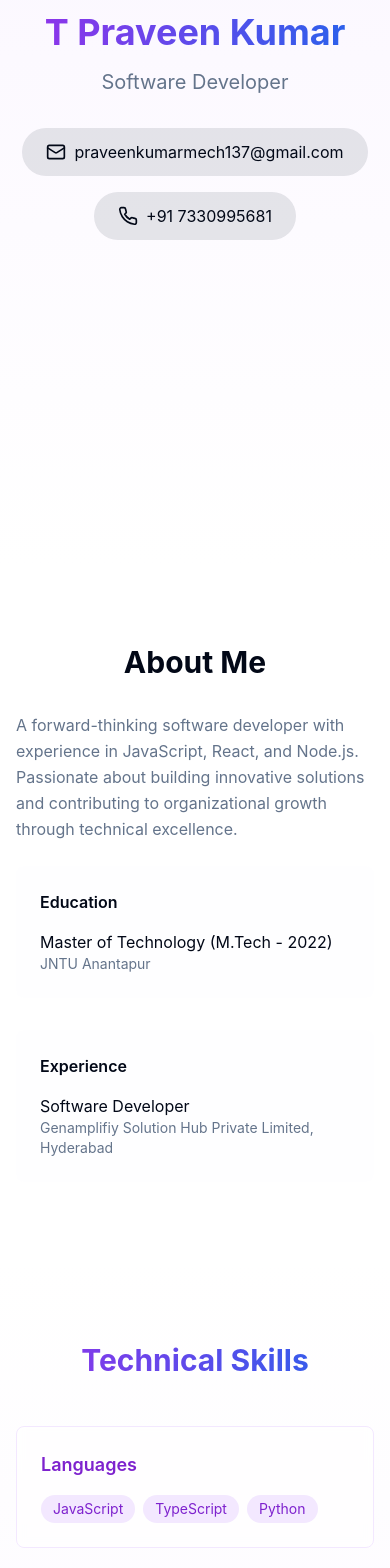
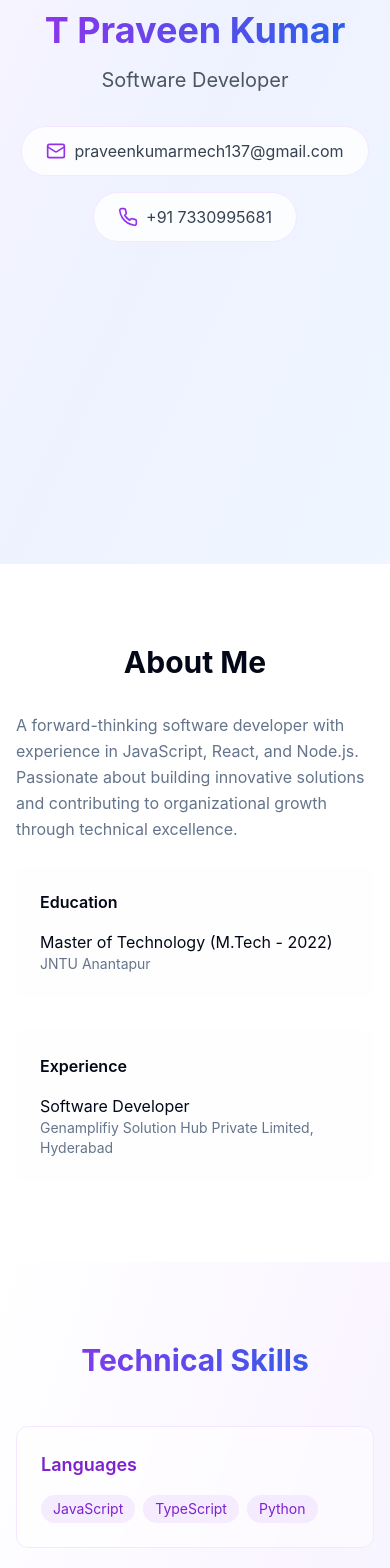
Before and after one commit to Praveen-Samv/praveenportfolio, a React (Vite) app: page / in a window 390 px wide. Shown: the part 280-1848 px from the top of the page. Built offline with nearby package versions, Linux system fonts and the light colour scheme.

Commit message:
Add background colors and effects
Implement background colors, hover effects, and add icons for email and phone in the components. Enhance the overall visual appeal and interactivity of the application.
[skip gpt_engineer]

```diff
--- a/src/components/Hero.tsx
+++ b/src/components/Hero.tsx
@@ -3,13 +3,13 @@ import { Mail, Phone } from "lucide-react";
 
 export const Hero = () => {
   return (
-    <section className="min-h-screen flex items-center justify-center px-4 bg-gradient-to-b from-purple-50 to-white dark:from-gray-900 dark:to-gray-800">
+    <section className="min-h-screen flex items-center justify-center px-4 bg-gradient-to-br from-purple-50 via-indigo-50 to-blue-50 dark:from-gray-900 dark:via-purple-900/20 dark:to-gray-900">
       <div className="text-center">
         <motion.h1
           initial={{ opacity: 0, y: 20 }}
           animate={{ opacity: 1, y: 0 }}
           transition={{ duration: 0.5 }}
-          className="text-4xl md:text-6xl font-bold mb-4 bg-clip-text text-transparent bg-gradient-to-r from-purple-600 to-blue-600"
+          className="text-4xl md:text-6xl font-bold mb-4 bg-gradient-to-r from-purple-600 to-blue-600 bg-clip-text text-transparent"
         >
           T Praveen Kumar
         </motion.h1>
@@ -17,7 +17,7 @@ export const Hero = () => {
           initial={{ opacity: 0, y: 20 }}
           animate={{ opacity: 1, y: 0 }}
           transition={{ duration: 0.5, delay: 0.2 }}
-          className="text-xl md:text-2xl text-muted-foreground mb-8"
+          className="text-xl md:text-2xl text-gray-600 dark:text-gray-300 mb-8"
         >
           Software Developer
         </motion.p>
@@ -29,17 +29,17 @@ export const Hero = () => {
         >
           <a
             href="mailto:praveenkumarmech137@gmail.com"
-            className="inline-flex items-center gap-2 px-6 py-3 rounded-full bg-primary/10 hover:bg-primary/20 transition-colors"
+            className="inline-flex items-center gap-2 px-6 py-3 rounded-full bg-white/80 dark:bg-gray-800/80 hover:bg-purple-100 dark:hover:bg-purple-900/30 transition-all transform hover:-translate-y-1 hover:shadow-lg backdrop-blur-sm border border-purple-100 dark:border-purple-900/30"
           >
-            <Mail className="w-5 h-5" />
-            praveenkumarmech137@gmail.com
+            <Mail className="w-5 h-5 text-purple-600 dark:text-purple-400" />
+            <span className="text-gray-700 dark:text-gray-300">praveenkumarmech137@gmail.com</span>
           </a>
           <a
             href="tel:+917330995681"
-            className="inline-flex items-center gap-2 px-6 py-3 rounded-full bg-primary/10 hover:bg-primary/20 transition-colors"
+            className="inline-flex items-center gap-2 px-6 py-3 rounded-full bg-white/80 dark:bg-gray-800/80 hover:bg-purple-100 dark:hover:bg-purple-900/30 transition-all transform hover:-translate-y-1 hover:shadow-lg backdrop-blur-sm border border-purple-100 dark:border-purple-900/30"
           >
-            <Phone className="w-5 h-5" />
-            +91 7330995681
+            <Phone className="w-5 h-5 text-purple-600 dark:text-purple-400" />
+            <span className="text-gray-700 dark:text-gray-300">+91 7330995681</span>
           </a>
         </motion.div>
       </div>
--- a/src/components/Skills.tsx
+++ b/src/components/Skills.tsx
@@ -11,13 +11,13 @@ const skills = [
 
 export const Skills = () => {
   return (
-    <section className="py-20 px-4 bg-gradient-to-b from-white to-purple-50 dark:from-gray-800 dark:to-gray-900">
+    <section className="py-20 px-4 bg-gradient-to-br from-white via-purple-50 to-blue-50 dark:from-gray-900 dark:via-purple-900/10 dark:to-gray-900">
       <div className="max-w-6xl mx-auto">
         <motion.h2
           initial={{ opacity: 0, y: 20 }}
           whileInView={{ opacity: 1, y: 0 }}
           viewport={{ once: true }}
-          className="text-3xl font-bold mb-12 text-center bg-clip-text text-transparent bg-gradient-to-r from-purple-600 to-blue-600"
+          className="text-3xl font-bold mb-12 text-center bg-gradient-to-r from-purple-600 to-blue-600 bg-clip-text text-transparent"
         >
           Technical Skills
         </motion.h2>
@@ -29,14 +29,22 @@ export const Skills = () => {
               whileInView={{ opacity: 1, y: 0 }}
               viewport={{ once: true }}
               transition={{ delay: index * 0.1 }}
-              className="p-6 rounded-lg backdrop-blur-sm border border-purple-100 dark:border-gray-700 hover:border-purple-300 dark:hover:border-gray-600 transition-all transform hover:-translate-y-1 hover:shadow-xl bg-white/50 dark:bg-gray-800/50"
+              className="p-6 rounded-xl backdrop-blur-sm border border-purple-100 dark:border-purple-900/30
+                        bg-white/50 dark:bg-gray-800/30 hover:bg-white/80 dark:hover:bg-gray-800/50
+                        transition-all duration-300 transform hover:-translate-y-2 hover:shadow-xl
+                        group"
             >
-              <h3 className="font-semibold mb-4 text-lg text-purple-700 dark:text-purple-400">{skill.category}</h3>
+              <h3 className="font-semibold mb-4 text-lg text-purple-700 dark:text-purple-400
+                           group-hover:text-purple-800 dark:group-hover:text-purple-300
+                           transition-colors">{skill.category}</h3>
               <div className="flex flex-wrap gap-2">
                 {skill.items.map((item) => (
                   <span
                     key={item}
-                    className="px-3 py-1 text-sm rounded-full bg-purple-100 dark:bg-purple-900/30 text-purple-700 dark:text-purple-300 hover:bg-purple-200 dark:hover:bg-purple-900/50 transition-colors"
+                    className="px-3 py-1 text-sm rounded-full bg-purple-100/80 dark:bg-purple-900/30
+                             text-purple-700 dark:text-purple-300
+                             hover:bg-purple-200 dark:hover:bg-purple-900/50
+                             transition-all duration-300 transform hover:scale-105"
                   >
                     {item}
                   </span>
```
